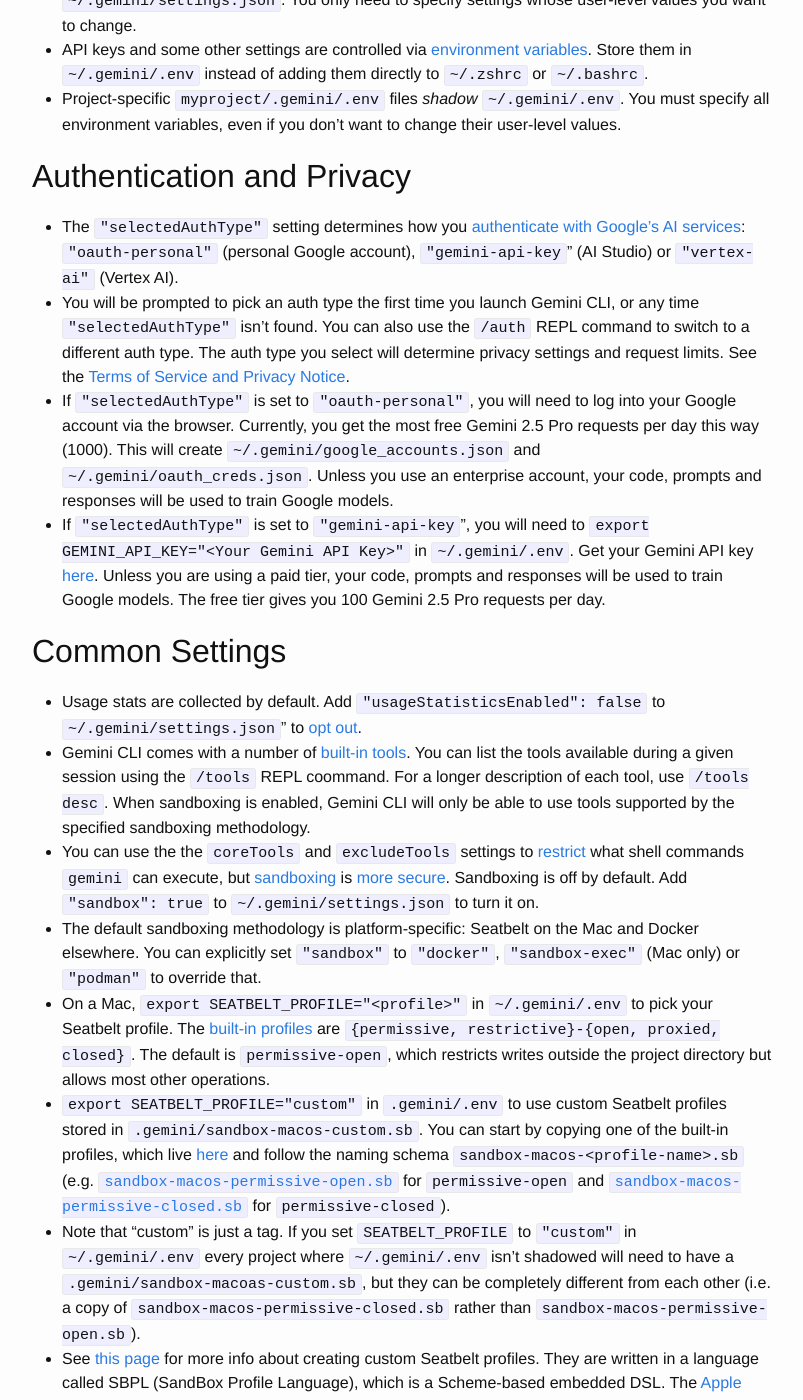
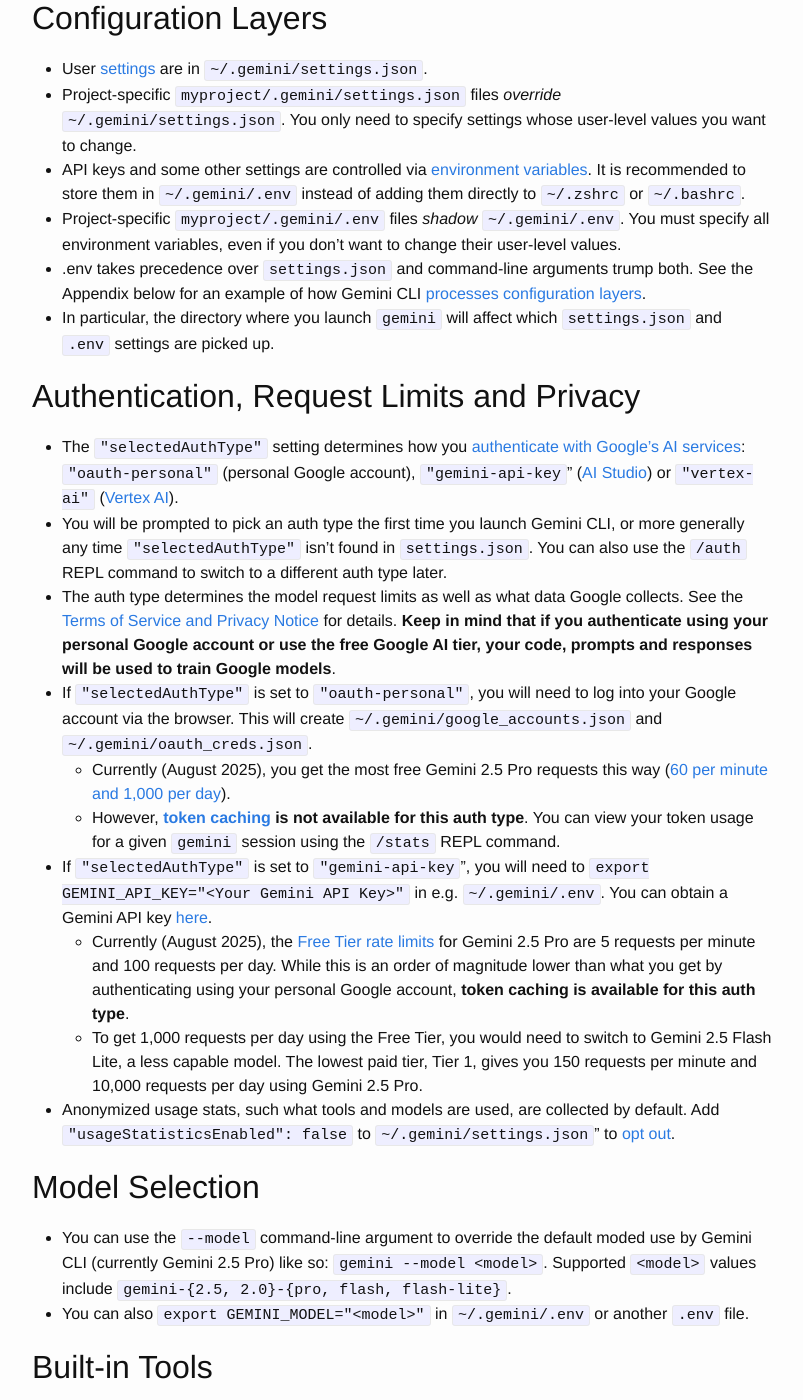
Before and after one commit to vglazer/vglazer.github.io, a Jekyll site: the page built from _posts/2025-07-22-gemini-cli-notes.md, in a window 1280 px wide and 1400 px high, scrolled down 476 px. Shown: the whole window, without its empty margins (238-1041 px from the left). Built offline with Jekyll 4.4.1, drawn with Linux system fonts in a browser that asks for light colours; nearby versions of some CDN libraries; some of the changed text lies outside the part shown.

Commit message:
Latest draft

````diff
--- a/_posts/2025-07-22-gemini-cli-notes.md
+++ b/_posts/2025-07-22-gemini-cli-notes.md
@@ -6,40 +6,62 @@ permalink: gemini-cli-notes
 categories: ai agents llms productiviy devtools osx gemini gemini-cli google
 ---
 
-## Background
+## Background and Documentation
 - [Launch post](https://blog.google/technology/developers/introducing-gemini-cli-open-source-ai-agent/)
 - [GitHub repo](https://github.com/google-gemini/gemini-cli/)
-- [Docs](https://github.com/google-gemini/gemini-cli/blob/main/docs/index.md)
+- [Full Docs](https://github.com/google-gemini/gemini-cli/blob/main/docs/index.md)
+- [settings.json settings](https://github.com/google-gemini/gemini-cli/blob/main/docs/cli/configuration.md#available-settings-in-settingsjson)
+- [Environment varialbes](https://github.com/google-gemini/gemini-cli/blob/main/docs/cli/configuration.md#environment-variables--env-files)
+- [REPL commands](https://github.com/google-gemini/gemini-cli/blob/main/docs/cli/commands.md)
+- [Non-interactive mode](https://github.com/google-gemini/gemini-cli/blob/main/docs/cli/index.md#non-interactive-mode)
+- [MCP servers](https://github.com/google-gemini/gemini-cli/blob/main/docs/cli/tutorials.md#setting-up-a-model-context-protocol-mcp-server)
 
-## Configuration Structure
+## Configuration Layers
 - User [settings](https://github.com/google-gemini/gemini-cli/blob/main/docs/cli/configuration.md#available-settings-in-settingsjson) are in `~/.gemini/settings.json`.
 - Project-specific `myproject/.gemini/settings.json` files _override_ `~/.gemini/settings.json`. You only need to specify settings whose user-level values you want to change.
-- API keys and some other settings are controlled via [environment variables](https://github.com/google-gemini/gemini-cli/blob/main/docs/cli/configuration.md#environment-variables--env-files). Store them in `~/.gemini/.env` instead of adding them directly to `~/.zshrc` or `~/.bashrc`.
+- API keys and some other settings are controlled via [environment variables](https://github.com/google-gemini/gemini-cli/blob/main/docs/cli/configuration.md#environment-variables--env-files). It is recommended to store them in `~/.gemini/.env` instead of adding them directly to `~/.zshrc` or `~/.bashrc`.
 - Project-specific `myproject/.gemini/.env` files _shadow_ `~/.gemini/.env`. You must specify all environment variables, even if you don't want to change their user-level values.
+- .env takes precedence over `settings.json` and command-line arguments trump both. See the Appendix below for an example of how Gemini CLI [processes configuration layers](https://github.com/google-gemini/gemini-cli/blob/main/docs/cli/configuration.md#configuration-layers).
+- In particular, the directory where you launch `gemini` will affect which `settings.json` and `.env` settings are picked up.
 
-## Authentication and Privacy
-- The `"selectedAuthType"` setting determines how you [authenticate with Google's AI services](https://github.com/google-gemini/gemini-cli/blob/main/docs/cli/authentication.md): `"oauth-personal"` (personal Google account), `"gemini-api-key`" (AI Studio) or `"vertex-ai"` (Vertex AI).
-- You will be prompted to pick an auth type the first time you launch Gemini CLI, or any time `"selectedAuthType"` isn't found. You can also use the `/auth` REPL command to switch to a different auth type. The auth type you select will determine privacy settings and request limits. See the [Terms of Service and Privacy Notice](https://github.com/google-gemini/gemini-cli/blob/main/docs/tos-privacy.md).
-- If `"selectedAuthType"` is set to `"oauth-personal"`, you will need to log into your Google account via the browser. Currently, you get the most free Gemini 2.5 Pro requests per day this way (1000). This will create `~/.gemini/google_accounts.json` and `~/.gemini/oauth_creds.json`. Unless you use an enterprise account, your code, prompts and responses will be used to train Google models.
-- If `"selectedAuthType"` is set to `"gemini-api-key`", you will need to `export GEMINI_API_KEY="<Your Gemini API Key>"` in `~/.gemini/.env`. Get your Gemini API key [here](https://aistudio.google.com/apikey). Unless you are using a paid tier, your code, prompts and responses will be used to train Google models. The free tier gives you 100 Gemini 2.5 Pro requests per day.
+## Authentication, Request Limits and Privacy
+- The `"selectedAuthType"` setting determines how you [authenticate with Google's AI services](https://github.com/google-gemini/gemini-cli/blob/main/docs/cli/authentication.md): `"oauth-personal"` (personal Google account), `"gemini-api-key`" ([AI Studio](https://aistudio.google.com/prompts/new_chat)) or `"vertex-ai"` ([Vertex AI](https://cloud.google.com/vertex-ai)).
+- You will be prompted to pick an auth type the first time you launch Gemini CLI, or more generally any time `"selectedAuthType"` isn't found in `settings.json`. You can also use the `/auth` REPL command to switch to a different auth type later.
+- The auth type determines the model request limits as well as what data Google collects. See the [Terms of Service and Privacy Notice](https://github.com/google-gemini/gemini-cli/blob/main/docs/tos-privacy.md) for details. **Keep in mind that if you authenticate using your personal Google account or use the free Google AI tier, your code, prompts and responses will be used to train Google models**.
+- If `"selectedAuthType"` is set to `"oauth-personal"`, you will need to log into your Google account via the browser. This will create `~/.gemini/google_accounts.json` and `~/.gemini/oauth_creds.json`.
+  - Currently (August 2025), you get the most free Gemini 2.5 Pro requests this way ([60 per minute and 1,000 per day](https://github.com/google-gemini/gemini-cli?tab=readme-ov-file#common-configuration-steps)).
+  - However, **[token caching](https://github.com/google-gemini/gemini-cli/blob/main/docs/cli/token-caching.md) is not available for this auth type**. You can view your token usage for a given `gemini` session using the `/stats` REPL command.
+- If `"selectedAuthType"` is set to `"gemini-api-key`", you will need to `export GEMINI_API_KEY="<Your Gemini API Key>"` in e.g. `~/.gemini/.env`. You can obtain a Gemini API key [here](https://aistudio.google.com/apikey).
+  - Currently (August 2025), the [Free Tier rate limits](https://ai.google.dev/gemini-api/docs/rate-limits#free-tier) for Gemini 2.5 Pro are 5 requests per minute and 100 requests per day. While this is an order of magnitude lower than what you get by authenticating using your personal Google account, **token caching is available for this auth type**.
+  - To get 1,000 requests per day using the Free Tier, you would need to switch to Gemini 2.5 Flash Lite, a less capable model. The lowest paid tier, Tier 1, gives you 150 requests per minute and 10,000 requests per day using Gemini 2.5 Pro.
+- Anonymized usage stats, such what tools and models are used, are collected by default. Add `"usageStatisticsEnabled": false` to `~/.gemini/settings.json`" to [opt out](https://github.com/google-gemini/gemini-cli/blob/main/docs/cli/configuration.md#usage-statistics).
 
-## Common Settings
-- Usage stats are collected by default. Add `"usageStatisticsEnabled": false` to `~/.gemini/settings.json`" to [opt out](https://github.com/google-gemini/gemini-cli/blob/main/docs/cli/configuration.md#usage-statistics).
-- Gemini CLI comes with a number of [built-in tools](https://github.com/google-gemini/gemini-cli/blob/main/docs/core/tools-api.md#built-in-tools). You can list the tools available during a given session using the `/tools` REPL coommand. For a longer description of each tool, use `/tools desc`. When sandboxing is enabled, Gemini CLI will only be able to use tools supported by the specified sandboxing methodology.
-- You can use the the `coreTools` and `excludeTools` settings to [restrict](https://github.com/google-gemini/gemini-cli/blob/main/docs/tools/shell.md#command-restrictions) what shell commands `gemini` can execute, but [sandboxing](https://github.com/google-gemini/gemini-cli/blob/main/docs/sandbox.md) is [more secure](https://github.com/google-gemini/gemini-cli/blob/main/docs/tools/shell.md#security-note-for-excludetools). Sandboxing is off by default. Add `"sandbox": true` to `~/.gemini/settings.json` to turn it on.
+## Model Selection
+- You can use the `--model` command-line argument to override the default moded use by Gemini CLI (currently Gemini 2.5 Pro) like so: `gemini --model <model>`. Supported `<model>` values include `gemini-{2.5, 2.0}-{pro, flash, flash-lite}`.
+- You can also `export GEMINI_MODEL="<model>"` in `~/.gemini/.env` or another `.env` file.
+
+## Built-in Tools
+- Gemini CLI comes with a number of [built-in tools](https://github.com/google-gemini/gemini-cli/blob/main/docs/core/tools-api.md#built-in-tools).
+- You can list the tools available during a given `gemini` session using the `/tools` REPL coommand. For a longer description of each tool, use `/tools desc`.
+- You can use the `coreTools` setting to explicitly list the tools that should be made available to Gemini CLI. For example, `"coreTools" : []` means that no tools will be made available whereas `"coreTools": ["LSTool"]` means that only the `LSTool` will be made available.
+- You can use the `excludeTools` setting to prevent tools from being made available to Gemini CLI.
+
+## Sandboxing
+- When sandboxing is enabled, Gemini CLI will only be able to use tools supported by the sandbox environment, regardless of what tools are available to it.
+- Sandboxing is off by default. Add `"sandbox": true` to `~/.gemini/settings.json` to turn it on.
 - The default sandboxing methodology is platform-specific: Seatbelt on the Mac and Docker elsewhere. You can explicitly set `"sandbox"` to `"docker"`, `"sandbox-exec"` (Mac only) or `"podman"` to override that.
 - On a Mac, `export SEATBELT_PROFILE="<profile>"` in `~/.gemini/.env` to pick your Seatbelt profile. The [built-in profiles](https://github.com/google-gemini/gemini-cli/blob/main/docs/sandbox.md#macos-seatbelt-profiles) are `{permissive, restrictive}-{open, proxied, closed}`. The default is `permissive-open`, which restricts writes outside the project directory but allows most other operations.
 - `export SEATBELT_PROFILE="custom"` in `.gemini/.env` to use custom Seatbelt profiles stored in `.gemini/sandbox-macos-custom.sb`. You can start by copying one of the built-in profiles, which live [here](https://github.com/google-gemini/gemini-cli/tree/main/packages/cli/src/utils) and follow the naming schema `sandbox-macos-<profile-name>.sb` (e.g. [`sandbox-macos-permissive-open.sb`](https://github.com/google-gemini/gemini-cli/blob/main/packages/cli/src/utils/sandbox-macos-permissive-open.sb) for `permissive-open` and [`sandbox-macos-permissive-closed.sb`](https://github.com/google-gemini/gemini-cli/blob/main/packages/cli/src/utils/sandbox-macos-restrictive-closed.sb) for `permissive-closed`).
 - Note that "custom" is just a tag. If you set `SEATBELT_PROFILE` to `"custom"` in `~/.gemini/.env` every project where `~/.gemini/.env` isn't shadowed will need to have a `.gemini/sandbox-macoas-custom.sb`, but they can be completely different from each other (i.e. a copy of `sandbox-macos-permissive-closed.sb` rather than `sandbox-macos-permissive-open.sb`).
 - See [this page](https://github.com/s7ephen/OSX-Sandbox--Seatbelt--Profiles?tab=readme-ov-file) for more info about creating custom Seatbelt profiles. They are written in a language called SBPL (SandBox Profile Language), which is a Scheme-based embedded DSL. The [Apple Sandbox Guide](https://reverse.put.as/wp-content/uploads/2011/09/Apple-Sandbox-Guide-v1.0.pdf) has the details.
 
-## System Prompt or Context
+## Instructional Context / Memory (System Prompt)
 - Store the user-level system prompt in `~/.gemini/GEMINI.md`. Gemini CLI also calls this "instructional context" or "memory".
 - Any project-specific context in `myproject/.gemini/GEMINI.md` will be merged with `~/.gemini/GEMINI.md`. Use the `/memory show` REPL command to see the overall, merged system prompt during a `gemini` session.
 - More generally, this also works hierarchically as described here. so that you can store related projects in the same parent directory whose `GEMINI.md` will apply to all of them, in addition to any project specific `GEMINI.md` you specify. Use the `/memory show` REPL command to see the overall, merged system prompt during a `gemini` session.
-- `export GEMINI_MODEL="<model>"` in `~/.gemini/.env` to override the default model, which is `gemini-2.5-pro`. Supported `<model>` values include `gemini-{2.5, 2.0}-{pro, flash, flash-lite}`. Different models have different [rate limits](https://ai.google.dev/gemini-api/docs/rate-limits#free-tier).
 
 ## Example setup
+Say the top-level directory where you keep your Gemini CLI project is `GEMINI_PROJ_ROOT`. Then your configuration and context files might look something like this:
 `~/.gemini/settings.json`:
 ```
 {
@@ -52,45 +74,30 @@ categories: ai agents llms productiviy devtools osx gemini gemini-cli google
 `~/.gemini/.env`:
 ```
 export GEMINI_API_KEY="<Your Gemini API Key>" # https://aistudio.google.com/apikey
-export SEATBELT_PROFILE="permissive-open" # {permissive, restrictive}-{open, proxied, closed} or custom
+export SEATBELT_PROFILE="custom" # {permissive, restrictive}-{open, proxied, closed} or a custom
 export GEMINI_MODEL="gemini-2.5-pro" # gemini-{2.5, 2.0}-{pro, flash, flash-lite}
 ```
 `~/.gemini/GEMINI.md`:
 ```
 ## General Instructions:
-- You are an experienced software developer writing code for a production system
-- Prefer simple, easy to understand code
-- Prioritize maintainability over performance
-- Avoid hadcoding anything. Use named constants instead.
+- You are an expert software developer responsible for a critical production system
+- Write simple, easy to understand code
 - Add comments to explain unusual constructs
+- Ensure code is modular and suitable for unit testing
+- Optimize the performance of your code in terms of both run time and memory usage
 
-## C++-specific instructions:
-- Favor modern C++ constructs whenever possible
-- Use CMake as the build system
-- Use Ninja as the CMake generator
-- Use GTest for unit testing
-- Use clang-format for formatting
-
+```
+`$GEMINI_PROJ_ROOT/py/GEMINI.md`:
+```
 ## Python-specific instructions
 - Use uv for dependency management
-- Use pytest for testing
 - Use ruff for linting and formatting
-- Use ruff for formatting
-- Use ty for type checking
+- Use pytest for unit testing
 - Use pydantic for data validation
-- Always format files using ruff
-- Always check files using ruff
-- Never run pip directly, use uv
-- Never run python directly, use uv
-- Never remove tests after creating them
-- Never remove dependencies from project.toml after adding them
-
-## Bash-specific instructions
-- Use shellcheck for linting
 ```
 
-### Gemini CLI configuration layers in action
-Let's use sandboxing to illustrate the order in which Gemini CLI [processes configuration layers](https://github.com/google-gemini/gemini-cli/blob/main/docs/cli/configuration.md#configuration-layers), since it's off by default and can alternatively be turned on via `settings.json` files, `.env` files and command-line switches.
+## Appendix: Configuration Layers in Action
+Let's use sandboxing to illustrate the order in which Gemini CLI processes configuration layers, since it's off by default and can alternatively be turned on via `settings.json` files, `.env` files and command-line arguments.
 
 - Create an empty project directory: `mkdir -p ~/junk/myproject`.
 - `cd ~/junk/myproject` so that `myproject` is your current project.
````
